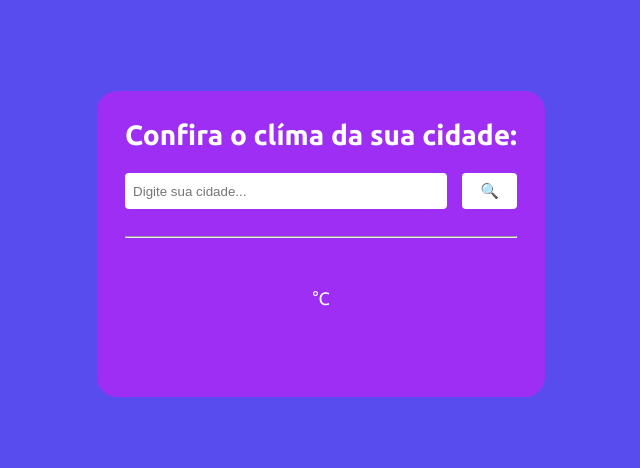
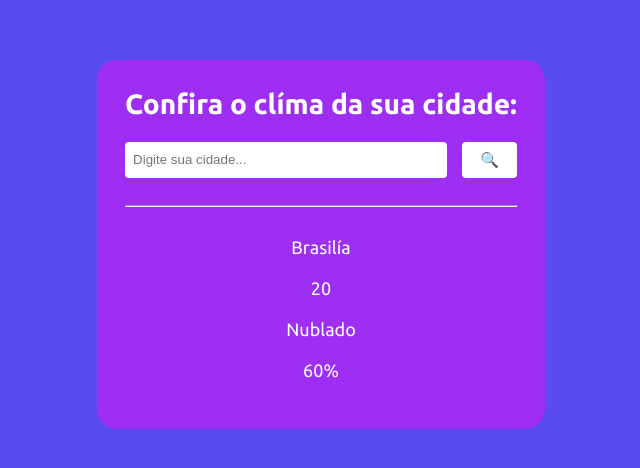
Before and after one commit to Pedrogarcia011/Consulte-Clima, a website built with Vite: page index.html in a window 1280 px wide. Shown: the part 156-624 px from the top of the page, without its empty margins (319-959 px from the left). Built offline with nearby package versions, Linux system fonts and the light colour scheme; no server answers.

Commit message:
Initiall

```diff
--- a/index.html
+++ b/index.html
@@ -17,10 +17,10 @@
             <hr>
         </div>
         <div class="weather">
-            <p id="city"></p>
-            <p id="temperatura"> <span class="temp"></span>&deg;C</p>
-            <p id="clima"></p>
-            <p id="humidade"></p>
+            <p id="city">Brasilía</p>
+            <p id="temperatura">20</p>
+            <p id="clima">Nublado</p>
+            <p id="humidade">60%</p>
         </div>
     </main>
 
--- a/src/main.js
+++ b/src/main.js
@@ -9,7 +9,7 @@ const humidade = document.querySelector('#humidade');
 
 const trabalhandoClima = (dados) => {
     console.log(dados);
-    temperatura.innerHTML = (dados.main.temp).toFixed(1);
+    temperatura.innerHTML += (dados.main.temp).toFixed(1);
     cityResult.innerHTML = dados.name;
     clima.innerHTML = dados.weather[0].description;
     humidade.innerHTML = dados.main.humidity
@@ -19,9 +19,5 @@ const trabalhandoClima = (dados) => {
 const API_Clima = (city) => {
   return fetch(`https://api.openweathermap.org/data/2.5/weather?q=${city}&units=metric&appid=1f1941ef26300e3cddf7f63da8d05595&lang=pt_br`)
   .then((resulve) => resulve.json())
-  .then((data) => trabalhandoClima(data));
 }
-
-button.addEventListener('click', () => {
-  API_Clima(city.value);
-})
+console.log(API_Clima(city));
```
